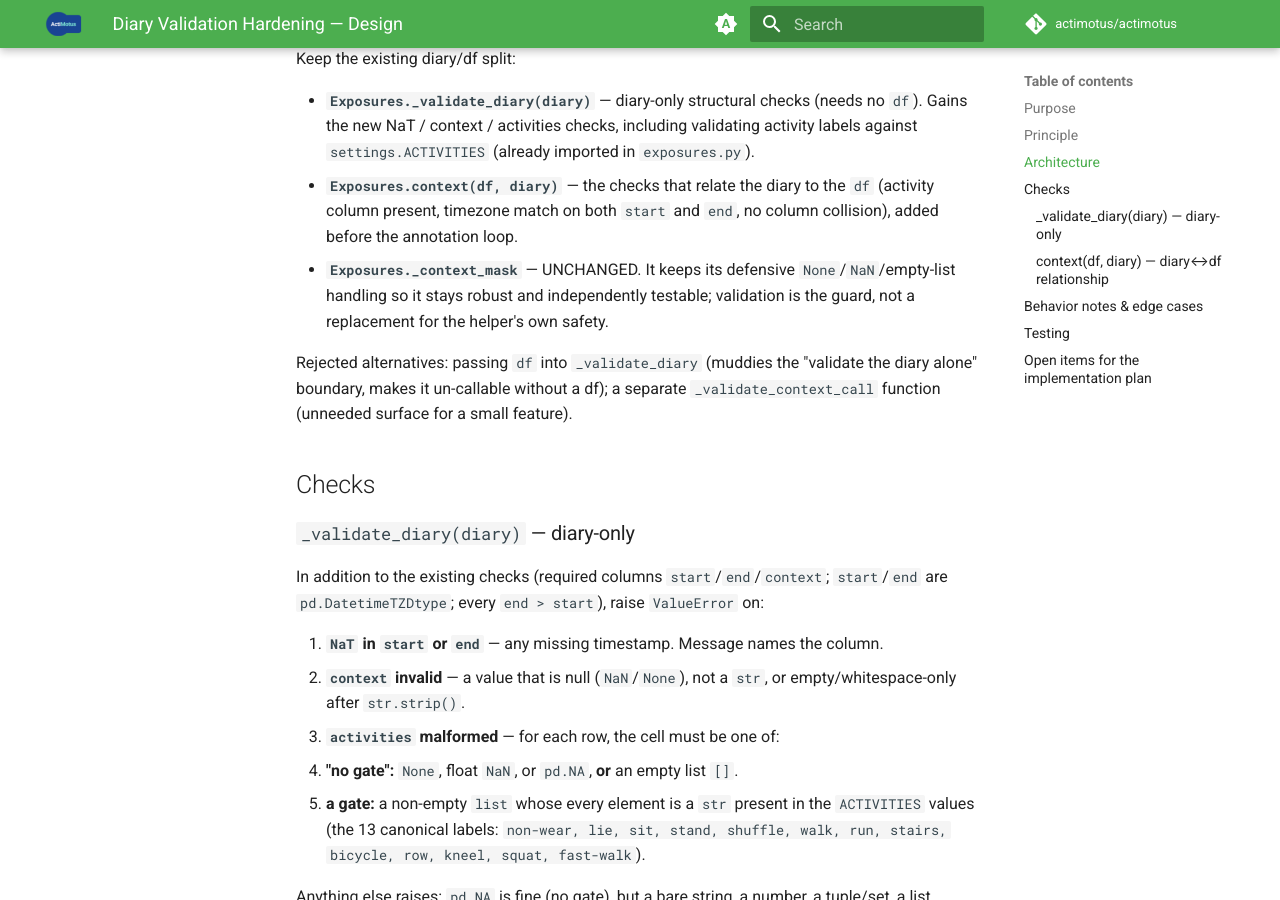
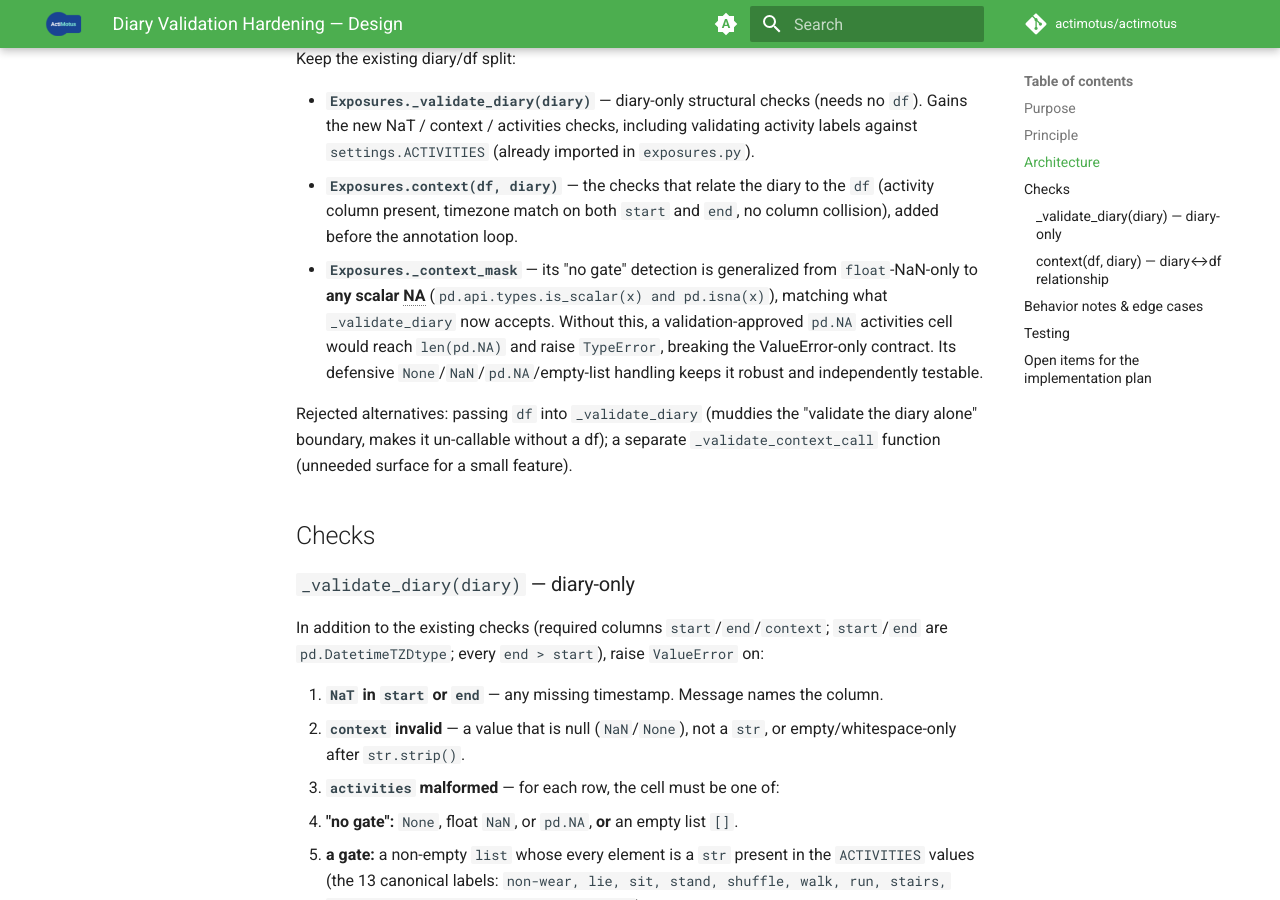
Before and after one commit to actimotus/actimotus, an MkDocs documentation site: the page built from docs/superpowers/specs/2026-07-05-diary-validation-hardening-design.md, in a window 1280 px wide and 900 px high, scrolled down 1107 px. Built offline with MkDocs 1.6.1 and Material for MkDocs 9.7.7, drawn with Linux system fonts in a browser that asks for light colours; comment, search, counter and statistics services are not loaded; some of the changed text lies outside the part shown.

Commit message:
Correct spec: _context_mask NA handling is generalized for pd.NA
Final review found pd.NA passed validation but crashed _context_mask;
spec now reflects the generalized scalar-NA guard.

Co-Authored-By: Claude Opus 4.8 <noreply@anthropic.com>

```diff
--- a/docs/superpowers/specs/2026-07-05-diary-validation-hardening-design.md
+++ b/docs/superpowers/specs/2026-07-05-diary-validation-hardening-design.md
@@ -46,9 +46,13 @@ Keep the existing diary/df split:
 - **`Exposures.context(df, diary)`** — the checks that relate the diary to the
   `df` (activity column present, timezone match on both `start` and `end`, no
   column collision), added before the annotation loop.
-- **`Exposures._context_mask`** — UNCHANGED. It keeps its defensive
-  `None`/`NaN`/empty-list handling so it stays robust and independently testable;
-  validation is the guard, not a replacement for the helper's own safety.
+- **`Exposures._context_mask`** — its "no gate" detection is generalized from
+  `float`-NaN-only to **any scalar NA** (`pd.api.types.is_scalar(x) and
+  pd.isna(x)`), matching what `_validate_diary` now accepts. Without this, a
+  validation-approved `pd.NA` activities cell would reach `len(pd.NA)` and raise
+  `TypeError`, breaking the ValueError-only contract. Its defensive
+  `None`/`NaN`/`pd.NA`/empty-list handling keeps it robust and independently
+  testable.
 
 Rejected alternatives: passing `df` into `_validate_diary` (muddies the "validate
 the diary alone" boundary, makes it un-callable without a df); a separate
@@ -106,8 +110,10 @@ check (6) runs against these normalized names.
   `_context_mask` behavior and its tests.
 - **Empty diary** (zero rows, correct dtypes) still passes — every per-row check
   is vacuous, and `context()` returns the copy unchanged. Preserve this.
-- **`_context_mask` is not simplified.** Its `isinstance(activities, float) and
-  pd.isna(...)` guard remains so the helper is safe if ever called directly.
+- **`_context_mask` NA handling is generalized** from `isinstance(activities,
+  float) and pd.isna(...)` to `pd.api.types.is_scalar(activities) and
+  pd.isna(activities)`, so `pd.NA` (which validation accepts as "no gate") is
+  handled by the helper too rather than crashing on `len(pd.NA)`.
 - Messages should be specific enough to fix the input (name the column, the row's
   value, or the unknown label).
 
```
